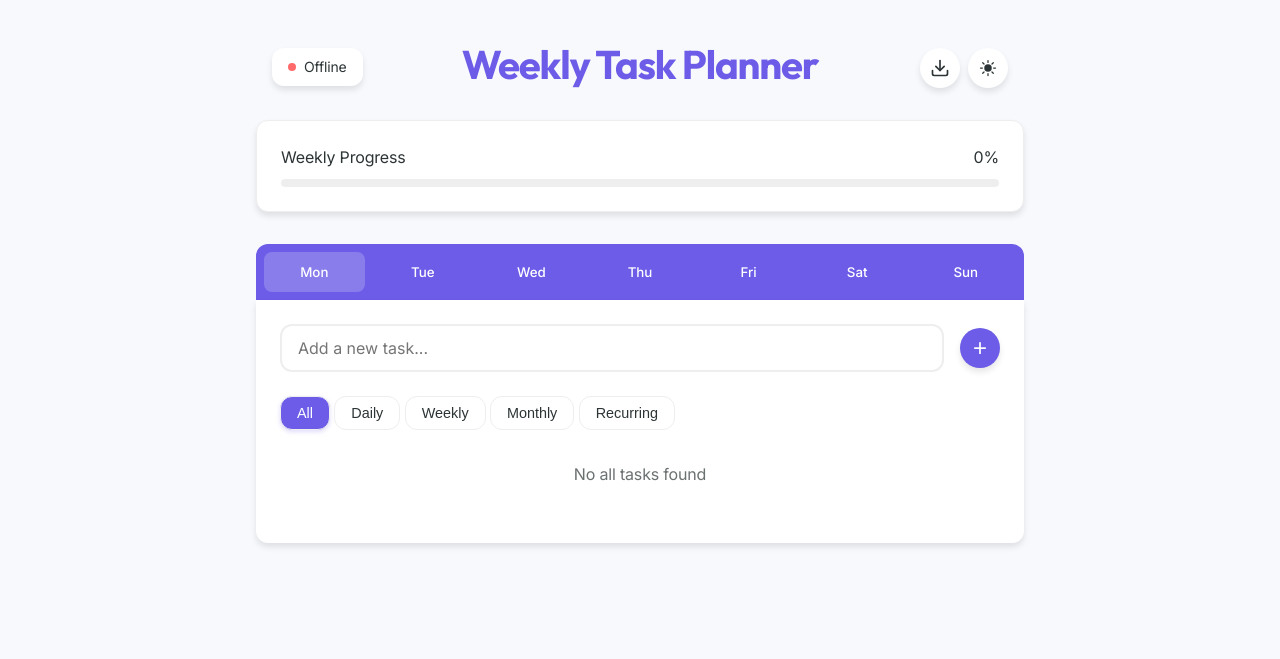
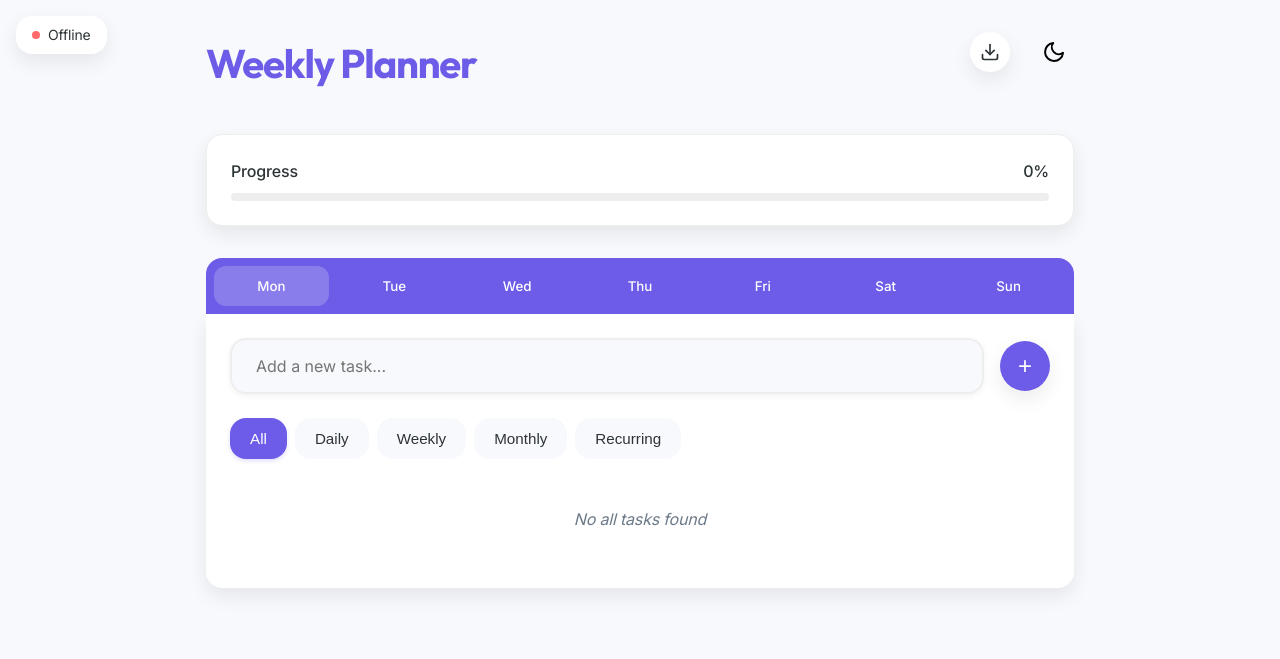
Before and after one commit to MuhammadWae7/super-todo, a Flask app: page / in a window 1280 px wide. Shown: the top 659 px of the page. Run offline with Flask 3, Linux system fonts and the light colour scheme; some libraries are stand-ins or nearby versions.

Commit message:
new design

```diff
--- a/static/css/style.css
+++ b/static/css/style.css
@@ -1,35 +1,41 @@
 :root {
   --primary-color: #6c5ce7;
-  --secondary-color: #a8a5ff;
+  --secondary-color: #a29bfe;
+  --accent-color: #ff6b81;
   --background-color: #f8f9fd;
   --card-background: #ffffff;
   --text-color: #2d3436;
+  --text-secondary: #6c7a89;
   --task-background: #f8f9fd;
   --border-color: #eee;
   --danger-color: #ff6b6b;
-  --border-radius: 12px;
-  --box-shadow: 0 4px 6px rgba(0, 0, 0, 0.1);
+  --success-color: #4ade80;
+  --border-radius: 16px;
+  --box-shadow: 0 8px 20px rgba(0, 0, 0, 0.08);
   --transition: all 0.3s ease;
   --font-primary: 'Inter', 'Poppins', sans-serif;
   --font-heading: 'Outfit', 'Inter', sans-serif;
+  --header-height: 70px;
 }
 
 .empty-state {
   text-align: center;
   padding: 2rem;
-  color: var(--text-color);
-  opacity: 0.7;
+  color: var(--text-secondary);
+  font-style: italic;
 }
 
 [data-theme="dark"] {
-  --primary-color: #8b80ff;
+  --primary-color: #a29bfe;
   --secondary-color: #6c5ce7;
-  --background-color: #1a1a2e;
-  --card-background: #242442;
-  --text-color: #ffffff;
-  --task-background: #2a2a4a;
-  --border-color: #363663;
-  --input-background: #1f1f3a;
+  --accent-color: #ff6b81;
+  --background-color: #151728;
+  --card-background: #1e2235;
+  --text-color: #f5f6fa;
+  --text-secondary: #a4b0be;
+  --task-background: #252a41;
+  --border-color: #2f3542;
+  --box-shadow: 0 8px 20px rgba(0, 0, 0, 0.2);
 }
 
 * {
@@ -45,27 +51,154 @@ body {
   line-height: 1.6;
   transition: var(--transition);
   letter-spacing: -0.011em;
+  padding-bottom: 40px;
+}
+
+h1, h2, h3, h4, h5, h6 {
+  font-family: var(--font-heading);
+  font-weight: 700;
+  letter-spacing: -0.03em;
 }
 
 .app-container {
-  max-width: 800px;
+  max-width: 900px;
   margin: 0 auto;
   padding: 2rem 1rem;
 }
 
 header {
-  text-align: center;
+  display: flex;
+  justify-content: space-between;
+  align-items: center;
   margin-bottom: 2rem;
   position: relative;
+  height: var(--header-height);
 }
 
 h1 {
   font-family: var(--font-heading);
   font-size: 2.5rem;
   color: var(--primary-color);
-  margin-bottom: 1.5rem;
+  margin-bottom: 0.5rem;
   font-weight: 700;
   letter-spacing: -0.03em;
+  text-align: center;
+}
+
+.theme-toggle {
+  position: absolute;
+  top: 0;
+  right: 0;
+  background: transparent;
+  border: none;
+  cursor: pointer;
+  width: 40px;
+  height: 40px;
+  border-radius: 50%;
+  display: flex;
+  align-items: center;
+  justify-content: center;
+  transition: var(--transition);
+}
+
+.theme-toggle:hover {
+  background: var(--task-background);
+  transform: rotate(10deg);
+}
+
+.download-btn {
+  position: absolute;
+  top: 0;
+  right: 4rem;
+  background: var(--card-background);
+  border: none;
+  padding: 0.5rem;
+  border-radius: 50%;
+  cursor: pointer;
+  width: 40px;
+  height: 40px;
+  display: flex;
+  align-items: center;
+  justify-content: center;
+  box-shadow: var(--box-shadow);
+  transition: var(--transition);
+  z-index: 100;
+}
+
+.download-btn svg {
+  width: 20px;
+  height: 20px;
+  stroke: var(--text-color);
+  transition: var(--transition);
+}
+
+.download-btn:hover {
+  background: var(--primary-color);
+  transform: translateY(-2px);
+}
+
+.download-btn:hover svg {
+  stroke: white;
+}
+
+#add-task-btn {
+  width: 50px;
+  height: 50px;
+  border: none;
+  background: var(--primary-color);
+  color: white;
+  border-radius: 50%;
+  cursor: pointer;
+  display: flex;
+  align-items: center;
+  justify-content: center;
+  font-size: 24px;
+  transition: var(--transition);
+  box-shadow: var(--box-shadow);
+}
+
+#add-task-btn:hover {
+  transform: rotate(90deg);
+  background: var(--secondary-color);
+}
+
+.add-task {
+  display: flex;
+  align-items: center;
+  gap: 1rem;
+  margin-bottom: 1.5rem;
+}
+
+.progress-container {
+  background: var(--card-background);
+  padding: 1.5rem;
+  border-radius: var(--border-radius);
+  box-shadow: var(--box-shadow);
+  margin-bottom: 2rem;
+  border: 1px solid var(--border-color);
+}
+
+.progress-info {
+  display: flex;
+  justify-content: space-between;
+  margin-bottom: 0.5rem;
+  font-weight: 500;
+}
+
+.progress-bar {
+  height: 8px;
+  background: var(--border-color);
+  border-radius: 4px;
+  overflow: hidden;
+  position: relative;
+}
+
+.progress-fill {
+  height: 100%;
+  background: linear-gradient(90deg, var(--primary-color), var(--secondary-color));
+  width: 0%;
+  transition: var(--transition);
+  border-radius: 4px;
 }
 
 .sync-status {
@@ -97,94 +230,15 @@ h1 {
   background: #4ade80;
 }
 
-.theme-toggle {
-  position: absolute;
-  top: 1rem;
-  right: 1rem;
-  background: var(--card-background);
-  border: none;
-  padding: 0.5rem;
-  border-radius: 50%;
-  cursor: pointer;
-  width: 40px;
-  height: 40px;
-  display: flex;
-  align-items: center;
-  justify-content: center;
-  box-shadow: var(--box-shadow);
-}
-
-#add-task-btn {
-  width: 40px;
-  height: 40px;
-  border: none;
-  background: var(--primary-color);
-  color: white;
-  border-radius: 50%;
-  cursor: pointer;
-  display: flex;
-  align-items: center;
-  justify-content: center;
-  font-size: 24px;
-  transition: var(--transition);
-  box-shadow: var(--box-shadow);
-}
-
-#add-task-btn:hover {
-  transform: rotate(90deg);
-  background: var(--secondary-color);
-}
-
-.add-task {
-  display: flex;
-  align-items: center;
-  gap: 1rem;
-  margin-bottom: 1.5rem;
-}
-
-.theme-toggle svg {
-  width: 20px;
-  height: 20px;
-  fill: var(--text-color);
-}
-
-.progress-container {
-  background: var(--card-background);
-  padding: 1.5rem;
-  border-radius: var(--border-radius);
-  box-shadow: var(--box-shadow);
-  margin-bottom: 2rem;
-  border: 1px solid var(--border-color);
-}
-
-.progress-info {
-  display: flex;
-  justify-content: space-between;
-  margin-bottom: 0.5rem;
-}
-
-.progress-bar {
-  height: 8px;
-  background: var(--border-color);
-  border-radius: 4px;
-  overflow: hidden;
-  position: relative;
-}
-
-.progress-fill {
-  height: 100%;
-  background: linear-gradient(90deg, var(--primary-color), var(--secondary-color));
-  width: 0%;
-  transition: var(--transition);
-  border-radius: 4px;
-}
-
 .day-tabs {
   display: flex;
   background: var(--primary-color);
   padding: 0.5rem;
   border-radius: var(--border-radius) var(--border-radius) 0 0;
   gap: 0.5rem;
+  position: sticky;
+  top: 0;
+  z-index: 10;
 }
 
 .day-tab {
@@ -197,7 +251,7 @@ h1 {
   font-family: inherit;
   font-weight: 500;
   transition: var(--transition);
-  border-radius: 8px;
+  border-radius: 12px;
 }
 
 .day-tab.active {
@@ -209,25 +263,54 @@ h1 {
   border-radius: 0 0 var(--border-radius) var(--border-radius);
   padding: 1.5rem;
   box-shadow: var(--box-shadow);
+  position: relative;
+  overflow-y: auto;
+  -webkit-overflow-scrolling: touch;
 }
 
-.filter-buttons {
+.tasks-container::before {
+  content: "";
+  position: absolute;
+  top: -60px;
+  left: 50%;
+  transform: translateX(-50%);
+  width: 40px;
+  height: 40px;
+  border-radius: 50%;
+  border: 3px solid var(--border-color);
+  border-top-color: var(--primary-color);
+  opacity: 0;
+  transition: opacity 0.3s;
+}
+
+.tasks-container.refreshing::before {
+  opacity: 1;
+  animation: spin 1s linear infinite;
+}
+
+@keyframes spin {
+  to {
+    transform: translateX(-50%) rotate(360deg);
+  }
+}
+
+.task-filters {
   display: flex;
   gap: 0.5rem;
   margin: 1rem 0;
+  flex-wrap: wrap;
 }
 
 .filter-btn {
-  padding: 0.5rem 1rem;
+  padding: 0.75rem 1.25rem;
   border: none;
-  background: var(--input-background);
+  background: var(--task-background);
   color: var(--text-color);
   border-radius: var(--border-radius);
   cursor: pointer;
   transition: var(--transition);
   font-weight: 500;
-  font-size: 0.9rem;
-  border: 1px solid var(--border-color);
+  font-size: 0.95rem;
 }
 
 .filter-btn:hover {
@@ -329,41 +397,24 @@ h1 {
   opacity: 1;
 }
 
-.edit-task,
-.delete-task {
-  background: none;
-  border: none;
-  cursor: pointer;
-  width: 32px;
-  height: 32px;
-  display: flex;
-  align-items: center;
-  justify-content: center;
-  border-radius: 50%;
-  transition: var(--transition);
-  color: var(--text-color);
-}
-
-.delete-task:hover {
-  background: var(--danger-color);
-  color: white;
-}
-
-.edit-task:hover {
-  background: var(--primary-color);
-  color: white;
+.empty-state {
+  text-align: center;
+  padding: 2rem;
+  color: var(--text-secondary);
+  font-style: italic;
 }
 
 #new-task-input {
   flex: 1;
-  padding: 0.75rem 1rem;
+  padding: 1rem 1.5rem;
   border: 2px solid var(--border-color);
   border-radius: var(--border-radius);
-  background: var(--input-background);
+  background: var(--task-background);
   color: var(--text-color);
   font-size: 1rem;
   transition: var(--transition);
   font-family: var(--font-primary);
+  box-shadow: 0 2px 6px rgba(0, 0, 0, 0.05);
 }
 
 #new-task-input:focus {
@@ -622,20 +604,26 @@ h1 {
     width: 18px;
     height: 18px;
   }
-}
 
-/* Add smooth scrolling for the entire page on iOS */
-@supports (-webkit-touch-callout: none) {
-  html {
-    -webkit-overflow-scrolling: touch;
+  .sync-status {
+    top: 0.5rem;
+    left: 0.5rem;
+    padding: 0.25rem 0.75rem;
+    font-size: 0.8rem;
   }
-}
 
-/* Prevent text selection during drag */
-.task-item.dragging {
-  -webkit-touch-callout: none;
-  -webkit-user-select: none;
-  user-select: none;
+  h1 {
+    font-size: 1.8rem;
+    padding: 0 3rem;
+  }
+
+  .task-item:active {
+    transform: scale(0.98);
+  }
+
+  .filter-btn:active {
+    transform: scale(0.95);
+  }
 }
 
 /* Improve touch targets */
@@ -649,38 +637,3 @@ h1 {
   -webkit-overflow-scrolling: touch;
   scroll-behavior: smooth;
 }
-
-.download-btn {
-  position: absolute;
-  top: 1rem;
-  right: 4rem;
-  background: var(--card-background);
-  border: none;
-  padding: 0.5rem;
-  border-radius: 50%;
-  cursor: pointer;
-  width: 40px;
-  height: 40px;
-  display: flex;
-  align-items: center;
-  justify-content: center;
-  box-shadow: var(--box-shadow);
-  transition: var(--transition);
-  z-index: 100;
-}
-
-.download-btn svg {
-  width: 20px;
-  height: 20px;
-  stroke: var(--text-color);
-  transition: var(--transition);
-}
-
-.download-btn:hover {
-  background: var(--primary-color);
-  transform: translateY(-2px);
-}
-
-.download-btn:hover svg {
-  stroke: white;
-}
--- a/templates/index.html
+++ b/templates/index.html
@@ -16,27 +16,28 @@
 
 <body>
   <div class="app-container">
-    <header>
     <div class="sync-status">
       <span class="sync-text">Offline</span>
     </div>
-      <button class="theme-toggle" id="theme-toggle" aria-label="Toggle dark mode">
-        <svg xmlns="http://www.w3.org/2000/svg" viewBox="0 0 24 24">
-          <path
-            d="M12 2.25a.75.75 0 01.75.75v2.25a.75.75 0 01-1.5 0V3a.75.75 0 01.75-.75zM7.5 12a4.5 4.5 0 119 0 4.5 4.5 0 01-9 0zM18.894 6.166a.75.75 0 00-1.06-1.06l-1.591 1.59a.75.75 0 101.06 1.061l1.591-1.59zM21.75 12a.75.75 0 01-.75.75h-2.25a.75.75 0 010-1.5H21a.75.75 0 01.75.75zM17.834 18.894a.75.75 0 001.06-1.06l-1.59-1.591a.75.75 0 10-1.061 1.06l1.59 1.591zM12 18a.75.75 0 01.75.75V21a.75.75 0 01-1.5 0v-2.25A.75.75 0 0112 18zM7.758 17.303a.75.75 0 00-1.061-1.06l-1.591 1.59a.75.75 0 001.06 1.061l1.591-1.59zM6 12a.75.75 0 01-.75.75H3a.75.75 0 010-1.5h2.25A.75.75 0 016 12zM6.697 7.757a.75.75 0 001.06-1.06l-1.59-1.591a.75.75 0 00-1.061 1.06l1.59 1.591z" />
+
+    <header>
+      <h1>Weekly Planner</h1>
+      <button id="theme-toggle" class="theme-toggle">
+        <svg xmlns="http://www.w3.org/2000/svg" width="24" height="24" viewBox="0 0 24 24" fill="none" stroke="currentColor" stroke-width="2" stroke-linecap="round" stroke-linejoin="round">
+          <path d="M21 12.79A9 9 0 1 1 11.21 3 7 7 0 0 0 21 12.79z"></path>
         </svg>
       </button>
-      <h1>Weekly Task Planner</h1>
+    </header>
+
     <div class="progress-container">
       <div class="progress-info">
-          <span class="progress-text">Weekly Progress</span>
-          <span class="progress-percentage" id="progress-percentage">0%</span>
+        <span>Progress</span>
+        <span id="progress-percentage">0%</span>
       </div>
       <div class="progress-bar">
-          <div class="progress-fill" id="progress-fill"></div>
+        <div id="progress-fill" class="progress-fill"></div>
       </div>
     </div>
-    </header>
 
     <main>
       <div class="days-container">
@@ -60,9 +61,7 @@
             <button class="filter-btn" data-filter="daily">Daily</button>
             <button class="filter-btn" data-filter="weekly">Weekly</button>
             <button class="filter-btn" data-filter="monthly">Monthly</button>
-            <button class="filter-btn" data-filter="recurring">
-              Recurring
-            </button>
+            <button class="filter-btn" data-filter="recurring">Recurring</button>
           </div>
           <div id="tasks-list"></div>
         </div>
```
Also changed, not shown: other parts of static/css/style.css (+57 -141 lines). Lines whose indentation alone changed are shown as unchanged.
